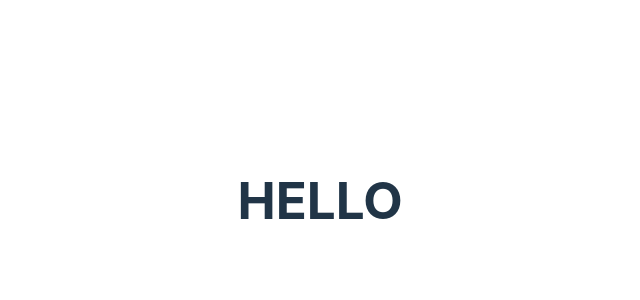
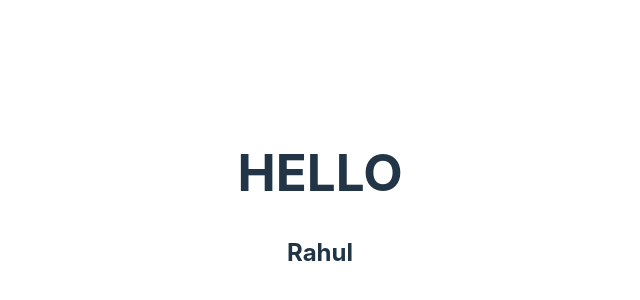
Before and after one commit to mr-developer01/Ecommerce-Appstec, a React (Vite) app: page / in a window 1280 px wide. Shown: the part 200-500 px from the top of the page, without its empty margins (320-960 px from the left). Built offline with nearby package versions, Linux system fonts and the light colour scheme.

Commit message:
initial commit

```diff
--- a/src/App.tsx
+++ b/src/App.tsx
@@ -4,6 +4,7 @@ function App() {
   return (
     <>
       <h1>HELLO</h1>
+      <h2>Rahul</h2>
     </>
   );
 }
```
Also changed, not shown: 1 other file (tests, documents, lock files or other folders).
